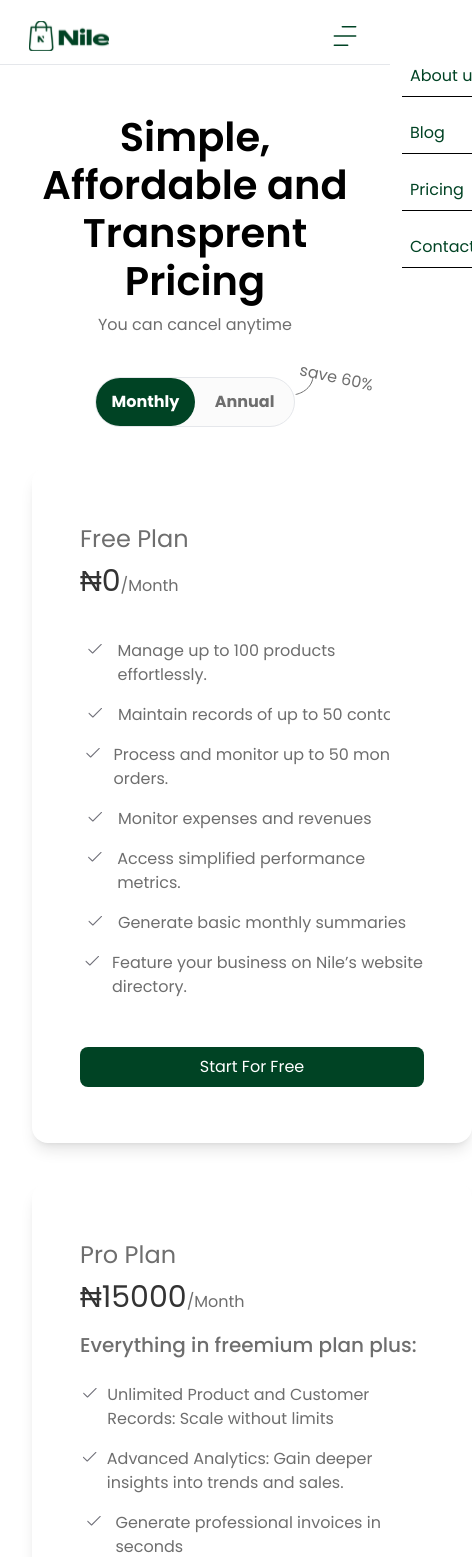
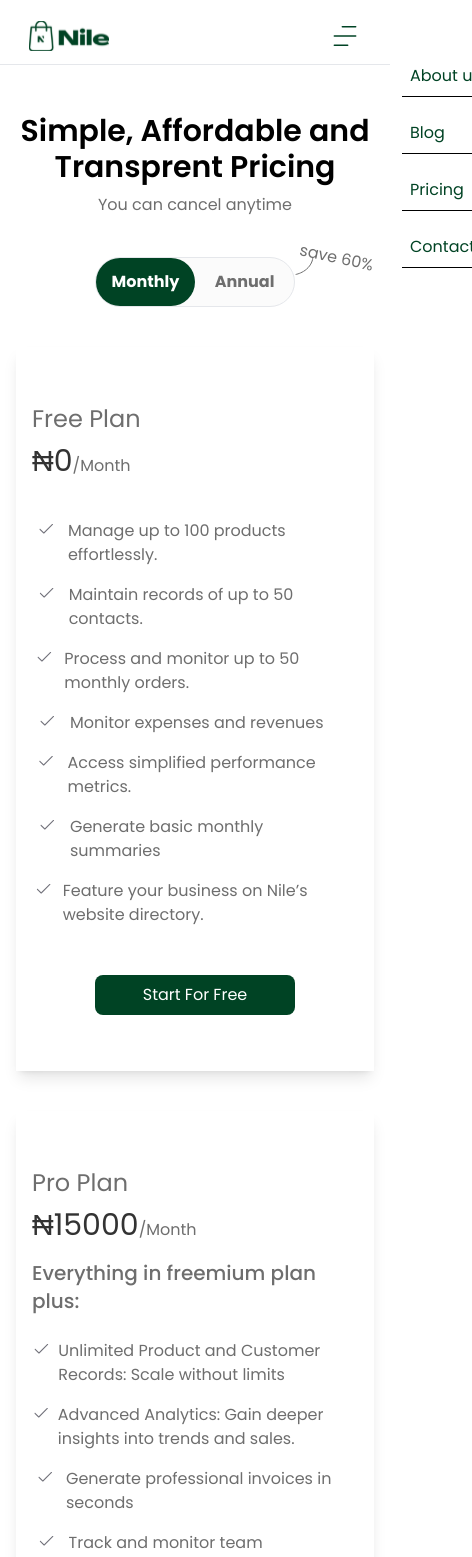
Before and after one commit to pejuameenat/Current-Nile-Webpage, a React (Vite) app in the folder new-nile-webpage/: page /Pricing in a window 390 px wide. Shown: the top 1557 px of the page, 472 px wide, since content can reach past the window. Built offline with nearby package versions, Linux system fonts and the light colour scheme.

Commit message:
changed footer logo

```diff
--- a/new-nile-webpage/src/Components/Footer/Footer.jsx
+++ b/new-nile-webpage/src/Components/Footer/Footer.jsx
@@ -6,7 +6,7 @@ const Footer = () => {
     <footer className="bg-black w-full">
       <div className="py-14 mx-auto">
         <Link to="/">
-          <img src={nilewhite} alt="" className="block mx-auto w-[150px]"  />
+          <img src={nilewhite} alt="" className="block mx-auto w-[130px]"  />
         </Link>
         <div className="mt-8 flex mx-auto md:w-[546px]">
           {socialIcons.map((item) => (
--- a/new-nile-webpage/src/Components/PricingPlan.jsx
+++ b/new-nile-webpage/src/Components/PricingPlan.jsx
@@ -4,7 +4,7 @@ const PricingPlan = ({ id, head, monthly, yearly, text, textArray }) => {
   const { monthlyPrice } = useSelector((store) => store.plans);
   return (
     <article
-      className="shadow-lg rounded-2xl px-12 py-14 "
+      className="shadow-lg rounded-2x px-4 lg:px-12 py-14"
       key={id}
     >
       <div className="mb-4">
@@ -31,7 +31,7 @@ const PricingPlan = ({ id, head, monthly, yearly, text, textArray }) => {
           <Pricing key={plan.id} {...plan} />
         ))}
       </div>
-      <button type="button" className='bg-primary mx-auto block w-[344px] mt-10 p-2 text-pry1 rounded-lg hover:bg-black transitions'>{id!==4? "Start For Free":"Enquire Now"}
+      <button type="button" className='bg-primary mx-auto block  w-[200px] lg:w-[344px] mt-10 p-2 text-pry1 rounded-lg hover:bg-black transitions'>{id!==4? "Start For Free":"Enquire Now"}
         <a href="https://app.nile.ng/" target="_blank" rel="noopener noreferrer"></a>
       </button>
     </article>
--- a/new-nile-webpage/src/Components/Team/OurTeam.jsx
+++ b/new-nile-webpage/src/Components/Team/OurTeam.jsx
@@ -22,7 +22,7 @@ const OurTeam = () => {
                     loading="lazy"
                   />
                   <div className="">
-                    <h4 className="text-[24px] md:text-[32px]">{name}</h4>
+                    <h4 className="text-[24px] lg:text-[32px]">{name}</h4>
                     <span className="mt-2">{position}</span>
                   </div>
                 </div>
@@ -31,7 +31,7 @@ const OurTeam = () => {
           })}
         </article>
         <div
-          className="bg-[#FBFBFB] p-4 rounded-lg w-[634px] mx-auto mt-[35px] mb-14 shadow-md shadow-pry2
+          className="bg-[#FBFBFB] p-4 rounded-lg lg:max-w-[634px] mx-auto mt-[35px] mb-14 shadow-md shadow-pry2
 ]"
         >
           <div className="flex gap-2">
--- a/new-nile-webpage/src/Pages/About.jsx
+++ b/new-nile-webpage/src/Pages/About.jsx
@@ -3,7 +3,7 @@ import { OurValues, Footer, OurTeam } from '../Components'
 const About = () => {
   return (
     <section className='px-4 lg:px-0'>
-      <div className="container mx-auto lg:w-4/5 max-w-[1311px] mt-[72px] ">
+      <div className="container mx-auto lg:w-4/5 max-w-[1311px] mt-[72px]  ">
         <h1 className='text-[32px] md:text-[40px] text-center'>Our Mission Is To Revolutionize Business Operations For African Entrepreneurs By Leveraging The Power Of Artificial Intelligence, Driving Efficiency, And Empowering Growth.</h1>
         <div className='grid grid-cols-1 md:grid-cols-4 gap-[25px] mt-8 md:*:mt-[25px]'>
           {aboutImages.map((item, index) => <img src={item.img } alt='group of people working to achieve a goal' loading='lazy' className={index===0 ? 'col-span-4 hidden md:block w-full':'col-span-2 w-full '} key={item.id } />)}
--- a/new-nile-webpage/src/Pages/PricingPage.jsx
+++ b/new-nile-webpage/src/Pages/PricingPage.jsx
@@ -7,7 +7,7 @@ const PricingPage = () => {
   const dispatch = useDispatch();
   return (
     <>
-    <section  id="pricingSection"className="pb-5 lg:pb-[80px] px-8 lg:px-0">
+    <section  id="pricingSection" className="pb-5 lg:pb-[80px] px-4 lg:px-0">
       <h2 className="section-headers text-center mt-10">Simple, Affordable and Transprent Pricing</h2>
       <span className="block text-center text-[#6e6e6e]">You can cancel anytime</span>
         <div className="flex items-center justify-center my-10 bg-[#fbfbfb] border max-w-[200px] mx-auto rounded-full relative">
@@ -17,8 +17,8 @@ const PricingPage = () => {
         <button type="button" className=" text-[#6e6e6e] font-bold rounded-full w-32 py-3 hover:text-primary" onClick={()=>{dispatch(setMonthlyPrice(false))}}>Annual</button>
       </div>
       {/* render a plan for each plan */}
-      <div className="grid md:grid-cols-2  gap-10 max-w-[1047px] mx-auto">
-        {plans.map((item, i) => (
+      <div className="grid md:grid-cols-2 gap-10 lg:max-w-[1047px] mx-auto">
+         {plans.map((item, i) => (
           <PricingPlan key={item.id} {...item} {...pricing[i]}/>
         ))}
       </div>
--- a/new-nile-webpage/src/index.css
+++ b/new-nile-webpage/src/index.css
@@ -26,7 +26,7 @@ body{
     @apply text-primary font-semibold;
   }
   .section-headers{
-    @apply font-semibold text-[40px] leading-[48px] my-2
+    @apply font-semibold text-3xl lg:text-[40px] lg:leading-[48px] my-2
   }
   .section-header-container{
     @apply max-w-[900px] mx-auto text-center
```
Also changed, not shown: 2 other files (tests, documents, lock files or other folders).
